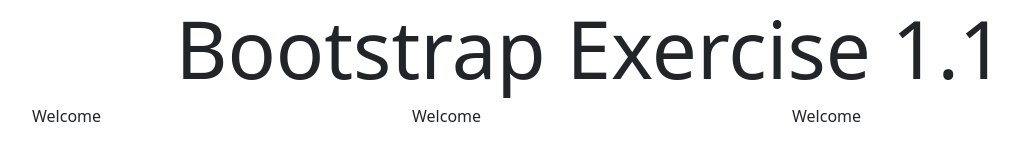
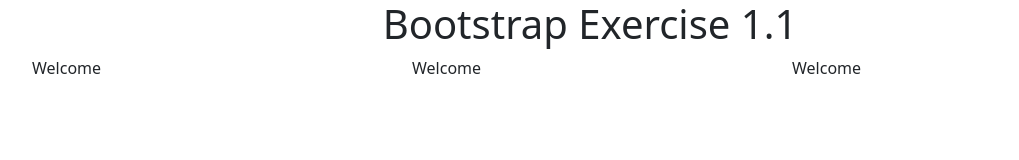
Before and after one commit to Sainath12469/Bootstrap, a plain HTML site: page exersice-1/exersice-1.1/index.html in a window 1280 px wide. Shown: the whole page, without its empty margins (50-1069 px from the left). Drawn offline with nearby package versions, Linux system fonts and the light colour scheme.

Commit message:
exersice-1

```diff
--- a/exersice-1/exersice-1.1/index.html
+++ b/exersice-1/exersice-1.1/index.html
@@ -7,7 +7,7 @@
     <title>Document</title>
 </head>
 <body>
-    <h1 class="display-1 text-center">Bootstrap Exercise 1.1</h1>
+    <h1 class=" text-center">Bootstrap Exercise 1.1</h1>
     <div class="container">
         <div class="row">
             <div class="col-4">
```
